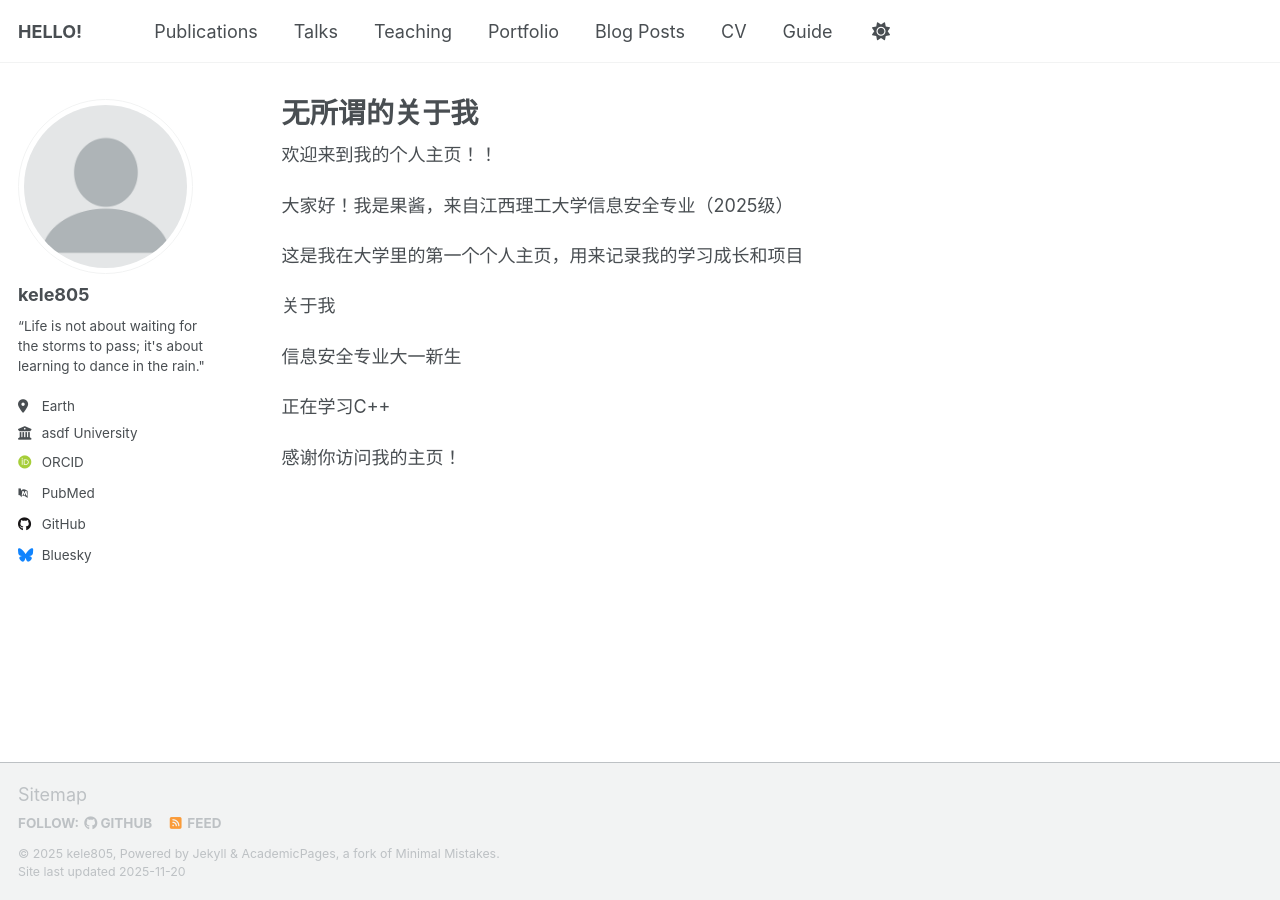
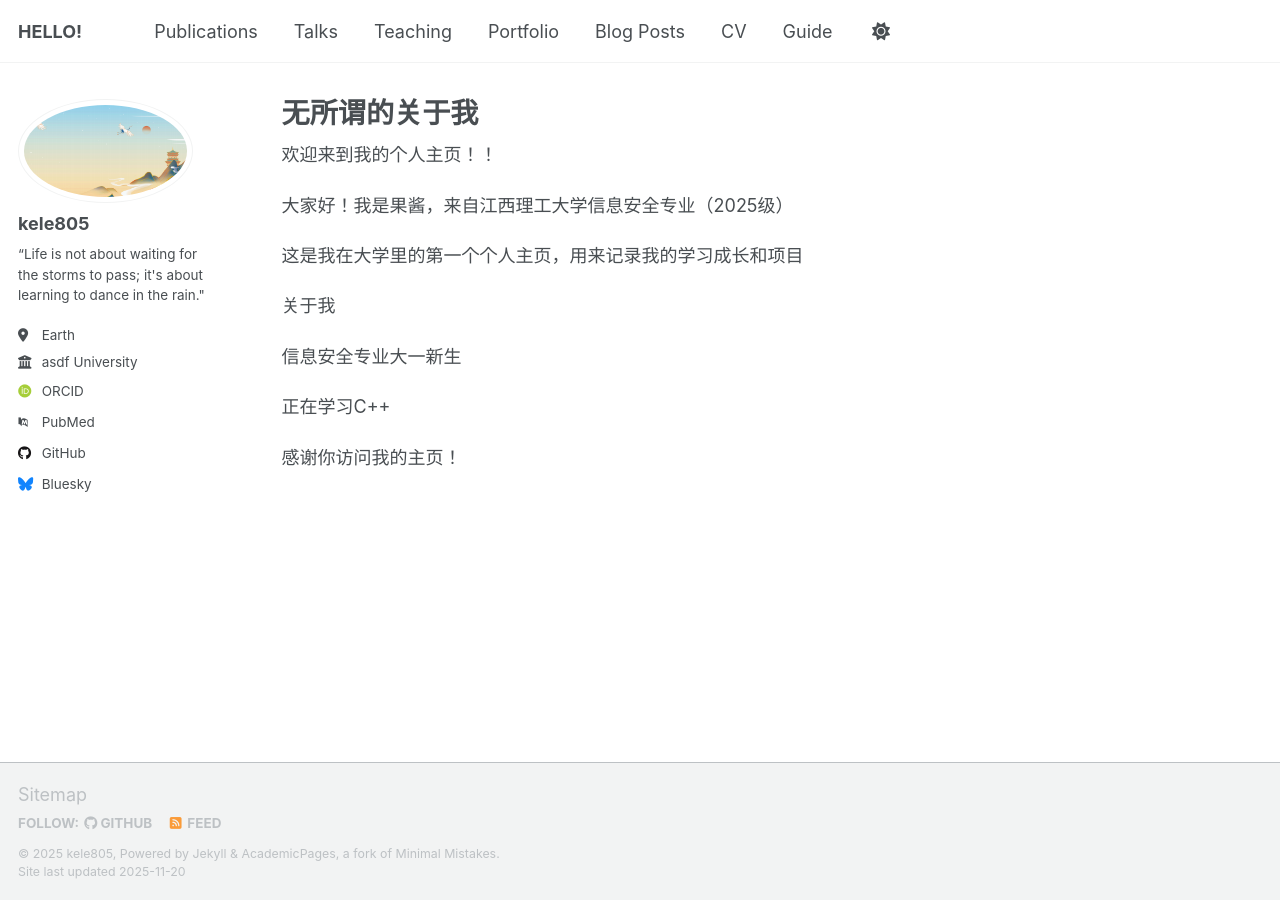
Before and after one commit to kele805/kele805.github.io, a Jekyll site: the page built from _pages/about.md, in a window 1280 px wide. Built offline with Jekyll 4.4.1, drawn with Linux system fonts in a browser that asks for light colours; some web fonts are replaced; a script that is not in the unit is left out.

Commit message:
Update _config.yml

```diff
--- a/_config.yml
+++ b/_config.yml
@@ -23,7 +23,7 @@ repository : "academicpages/academicpages.github.io"
 #               Additional customization can be done by editing /_includes/author-profile.html
 author:
  # Biographic information
-  avatar : "profile.png"
+  avatar : "图片 2.png"
   name : "kele805"
   pronouns : # example: “Life is not about waiting for the storms to pass; it's about learning to dance in the rain."
   bio : “Life is not about waiting for the storms to pass; it's about learning to dance in the rain."
```
